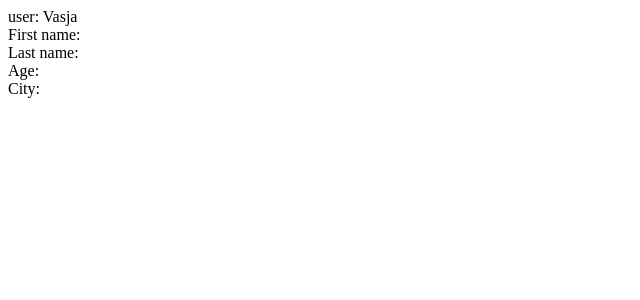
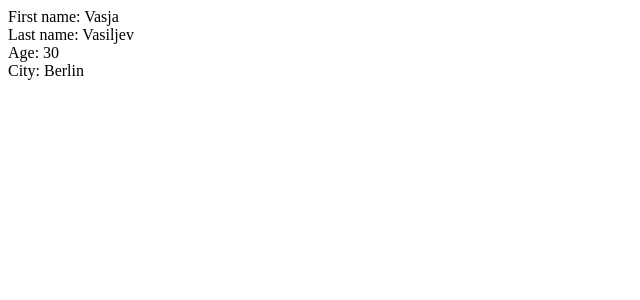
Before and after one commit to Evgenij-Pavlenko/FE-Angular-My, an Angular app in the folder project-user/: page / in a window 1280 px wide. Shown: the top 300 px of the page, without its empty margins (0-640 px from the left). Built offline with nearby package versions, Linux system fonts and the light colour scheme.

Commit message:
add show user

```diff
--- a/project-user/src/app/app.component.html
+++ b/project-user/src/app/app.component.html
@@ -1,5 +1,5 @@
 <app-user-component
-user="Vasja"
+[user]="user"
 >
 
 </app-user-component>
--- a/project-user/src/app/app.component.ts
+++ b/project-user/src/app/app.component.ts
@@ -1,4 +1,5 @@
 import { Component } from '@angular/core';
+import {User} from './model/user';
 
 @Component({
   selector: 'app-root',
@@ -7,4 +8,10 @@ import { Component } from '@angular/core';
 })
 export class AppComponent {
   title = 'project-user';
+  user: User = {
+    firstName: 'Vasja',
+    lastName: 'Vasiljev',
+    age: 30,
+    city: 'Berlin'
+  };
 }
--- a/project-user/src/app/user-component/user-component.component.html
+++ b/project-user/src/app/user-component/user-component.component.html
@@ -1,4 +1,3 @@
-user: {{user}}
 <div>
   First name: {{user.firstName}}
 </div>
--- a/project-user/src/app/user-component/user-component.component.ts
+++ b/project-user/src/app/user-component/user-component.component.ts
@@ -11,7 +11,8 @@ export class UserComponentComponent implements OnInit {
   @Input()
   user: User;
 
-  constructor() { }
+  constructor() {
+  }
 
   ngOnInit(): void {
   }
```
